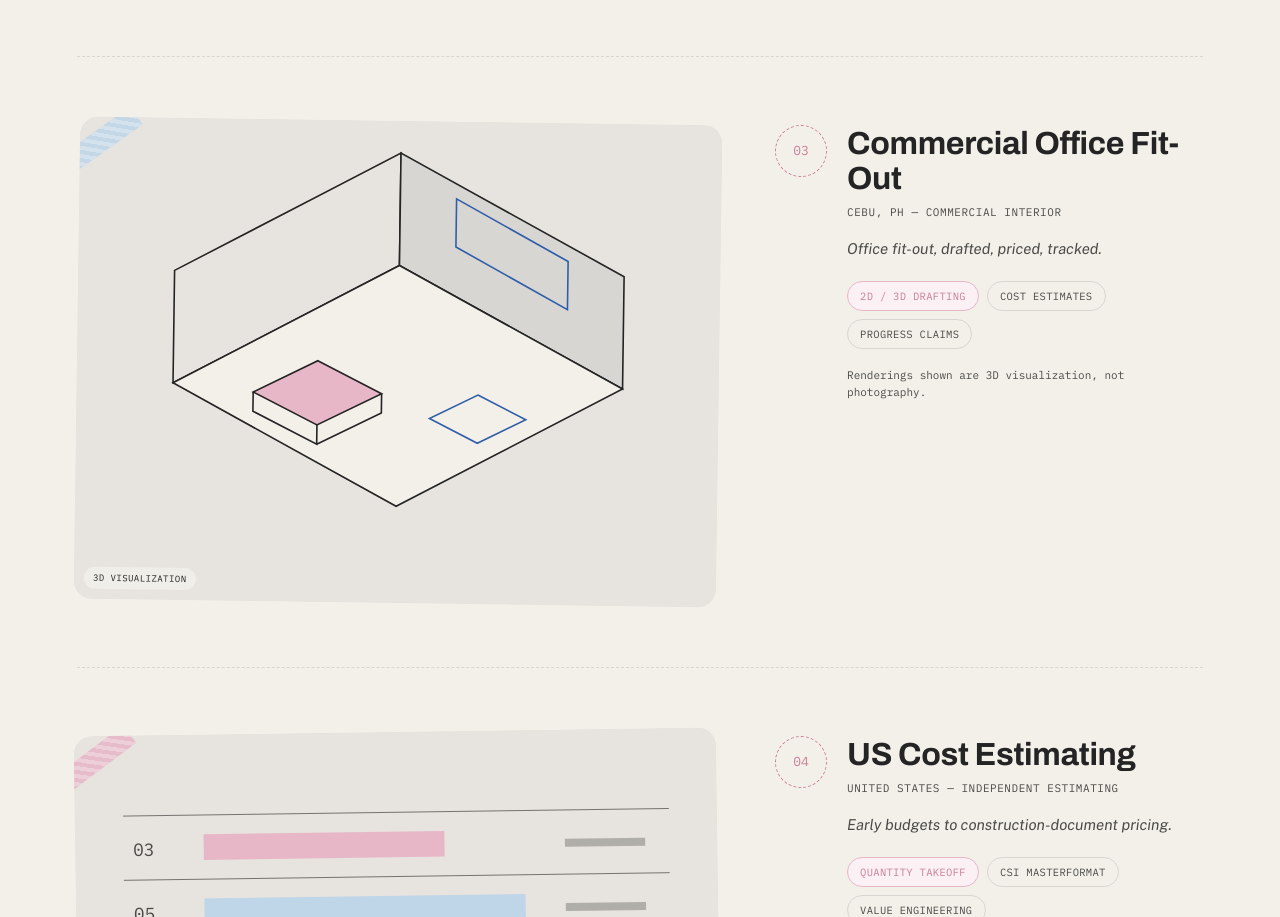
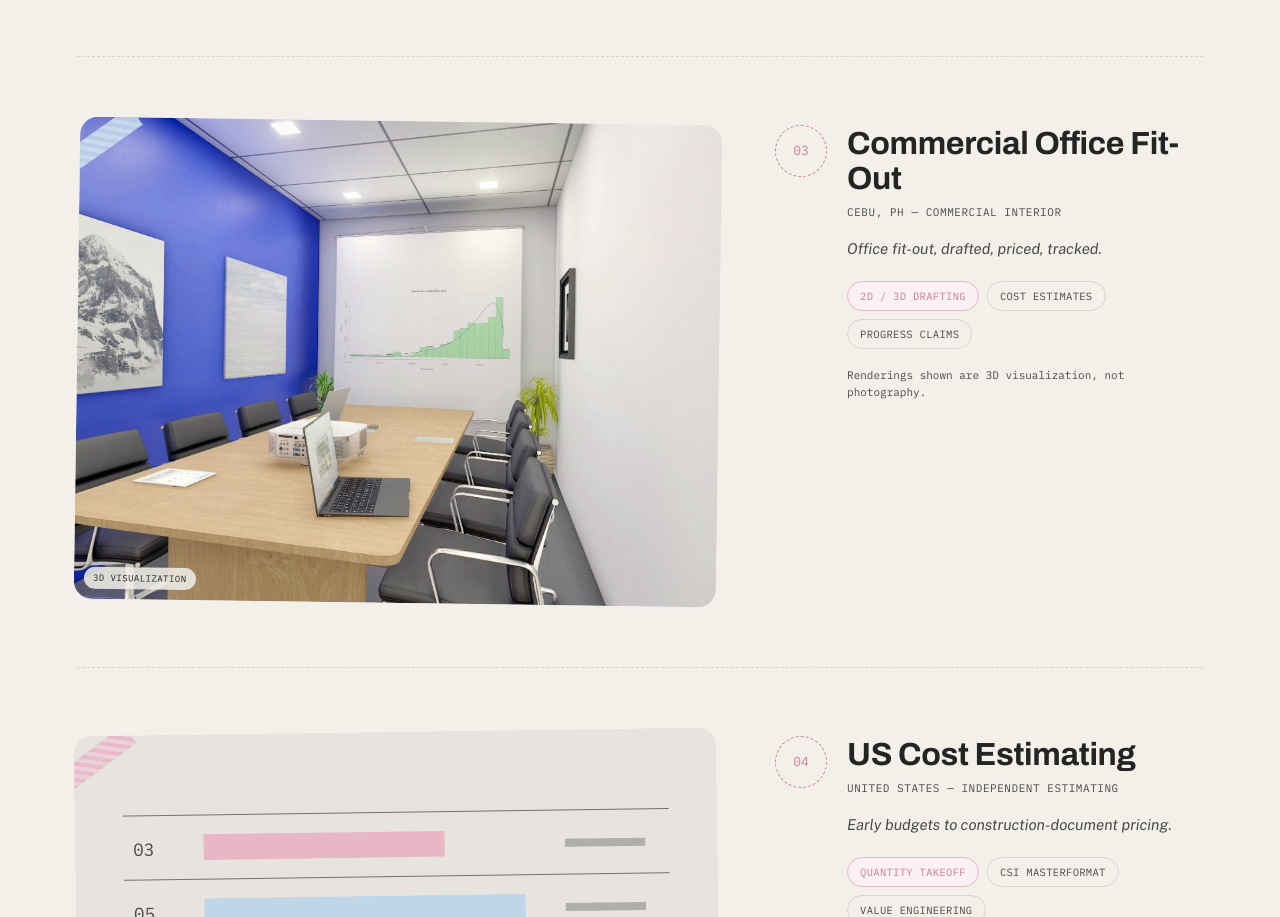
Before and after one commit to delafuente000/my-portfolio, a plain HTML site: page index.html in a window 1280 px wide. Shown: the part 3107-4024 px from the top of the page. Drawn offline with nearby package versions, Linux system fonts and the light colour scheme; a web font is replaced by a local one.

Commit message:
Add files via upload

```diff
--- a/index.html
+++ b/index.html
@@ -433,16 +433,7 @@ section.contact{ background:var(--army-dark); color:var(--ivory); padding:120px
     <div class="case reveal">
       <div>
         <div class="case-media offset-frame">
-          <svg class="tech-pattern" viewBox="0 0 400 300" preserveAspectRatio="xMidYMid slice" fill="none" stroke="#242424">
-            <rect width="400" height="300" fill="#F3F0EA" stroke="none"/>
-            <path d="M60 165 L200 90 V20 L60 95Z" fill="#E7E3DE"/>
-            <path d="M200 90 L340 165 V95 L200 20Z" fill="#D7D6D3"/>
-            <path d="M200 90 L340 165 L200 240 L60 165Z" fill="#F3F0EA"/>
-            <path d="M235 48 L305 86 V116 L235 78Z" stroke="#315EA8"/>
-            <path d="M150 150 L190 170 L150 190 L110 170Z" fill="#E7B7C8"/>
-            <path d="M110 170 V182 L150 202 V190 M150 202 L190 182 V170"/>
-            <path d="M250 170 L280 185 L250 200 L220 185Z" stroke="#315EA8"/>
-          </svg>
+           <img src="images/3d-visualization.jpg" alt="3D Visualization drawing">
           <span class="frame-label">3D Visualization</span>
         </div>
       </div>
```
